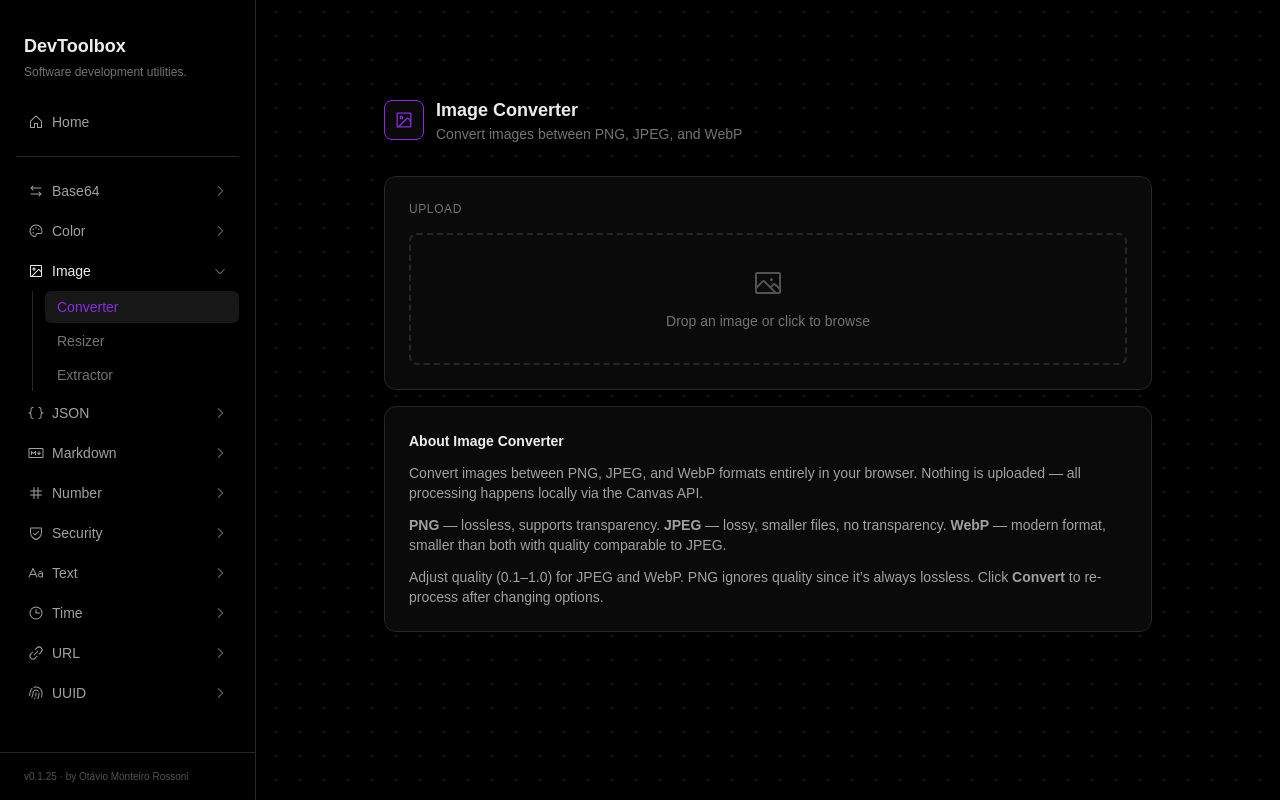
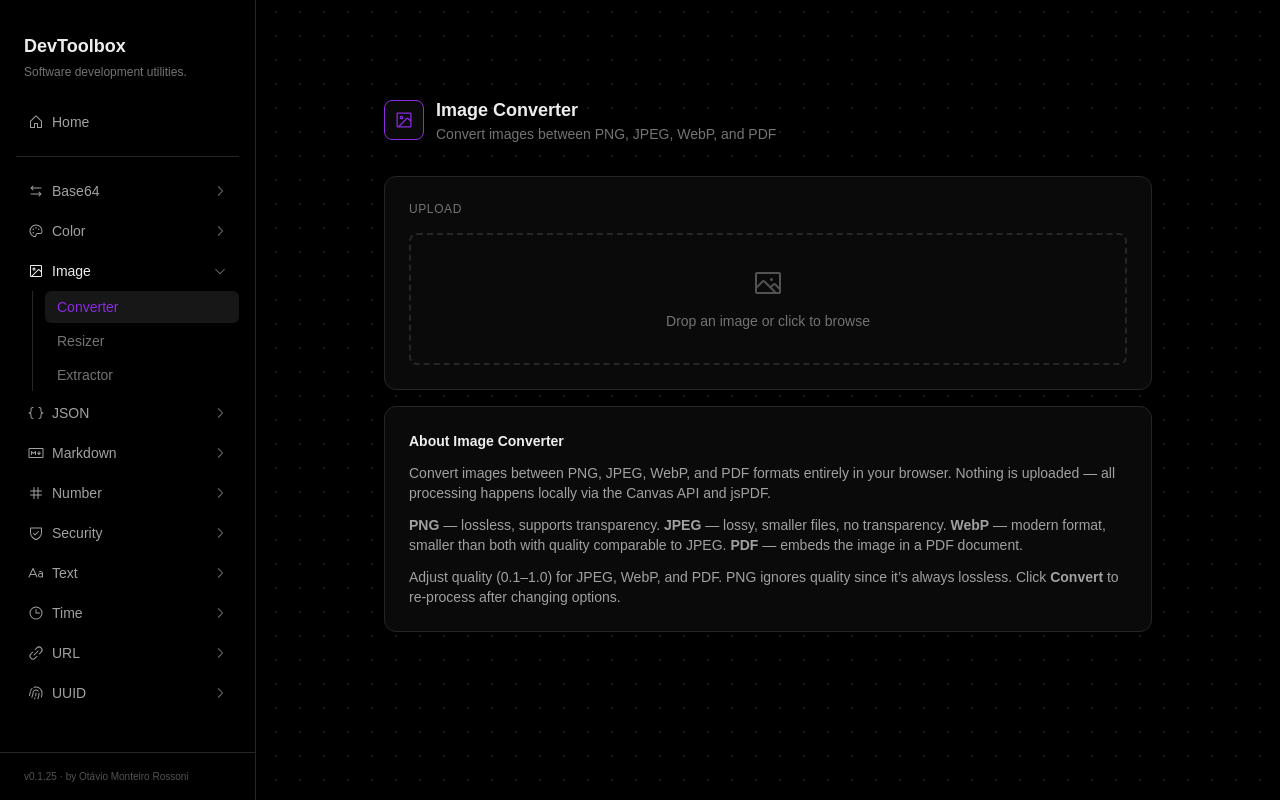
Before and after one commit to Otarossoni/devtoolbox, a Next.js app: page /tools/image/converter in a window 1280 px wide. Built offline with nearby package versions, Linux system fonts and the light colour scheme.

Commit message:
feat: add PDF output support to Image Converter via jsPDF

```diff
--- a/package.json
+++ b/package.json
@@ -11,6 +11,7 @@
   },
   "dependencies": {
     "@phosphor-icons/react": "^2.1.10",
+    "jspdf": "^4.2.1",
     "next": "16.2.9",
     "react": "19.2.4",
     "react-dom": "19.2.4"
--- a/src/app/tools/image/converter/page.tsx
+++ b/src/app/tools/image/converter/page.tsx
@@ -6,13 +6,15 @@ import {
   DownloadSimpleIcon,
   ImageIcon,
 } from "@phosphor-icons/react/dist/ssr";
+import { jsPDF } from "jspdf";
 
-type Format = "png" | "jpeg" | "webp";
+type Format = "png" | "jpeg" | "webp" | "pdf";
 
 const FORMATS: { value: Format; label: string; mime: string }[] = [
   { value: "png", label: "PNG", mime: "image/png" },
   { value: "jpeg", label: "JPEG", mime: "image/jpeg" },
   { value: "webp", label: "WebP", mime: "image/webp" },
+  { value: "pdf", label: "PDF", mime: "application/pdf" },
 ];
 
 function formatSize(bytes: number): string {
@@ -54,6 +56,23 @@ export default function ImageConverterPage() {
         const ctx = canvas.getContext("2d");
         if (!ctx) return;
         ctx.drawImage(img, 0, 0);
+
+        if (format === "pdf") {
+          const pxToMm = (px: number) => px * 0.264583;
+          const pdf = new jsPDF({
+            orientation: img.naturalWidth > img.naturalHeight ? "landscape" : "portrait",
+            unit: "mm",
+            format: [pxToMm(img.naturalWidth), pxToMm(img.naturalHeight)],
+          });
+          const jpegData = canvas.toDataURL("image/jpeg", quality);
+          pdf.addImage(jpegData, "JPEG", 0, 0, pxToMm(img.naturalWidth), pxToMm(img.naturalHeight));
+          const blob = pdf.output("blob");
+          if (blobUrlRef.current) URL.revokeObjectURL(blobUrlRef.current);
+          const url = URL.createObjectURL(blob);
+          blobUrlRef.current = url;
+          setConvertedSrc(url);
+          setConvertedSize(blob.size);
+        } else {
           const mime = FORMATS.find((f) => f.value === format)!.mime;
           const q = format === "png" ? undefined : quality;
           canvas.toBlob(
@@ -68,6 +87,7 @@ export default function ImageConverterPage() {
             mime,
             q,
           );
+        }
       };
       img.src = dataUrl;
     };
@@ -122,7 +142,7 @@ export default function ImageConverterPage() {
           <div>
             <h1 className="text-lg font-semibold">Image Converter</h1>
             <p className="text-sm text-neutral-500">
-              Convert images between PNG, JPEG, and WebP
+              Convert images between PNG, JPEG, WebP, and PDF
             </p>
           </div>
         </div>
@@ -182,7 +202,7 @@ export default function ImageConverterPage() {
                 </button>
               </div>
 
-              <div className="grid grid-cols-3 gap-2 mb-4">
+              <div className="grid grid-cols-4 gap-2 mb-4">
                 {FORMATS.map((f) => (
                   <button
                     key={f.value}
@@ -242,12 +262,20 @@ export default function ImageConverterPage() {
                       {FORMATS.find((f) => f.value === format)!.label} · {formatSize(convertedSize)}
                     </span>
                     <div className="rounded-lg bg-black border border-[#262626] p-2 flex items-center justify-center">
-                      {/* eslint-disable-next-line @next/next/no-img-element */}
+                      {format === "pdf" ? (
+                        <embed
+                          src={convertedSrc}
+                          type="application/pdf"
+                          className="w-full h-60 rounded object-contain"
+                        />
+                      ) : (
+                        // eslint-disable-next-line @next/next/no-img-element
                         <img
                           src={convertedSrc}
                           alt="Converted"
                           className="max-w-full max-h-60 rounded object-contain"
                         />
+                      )}
                     </div>
                   </div>
                 </div>
@@ -270,18 +298,19 @@ export default function ImageConverterPage() {
           <h2 className="text-sm font-semibold mb-3">About Image Converter</h2>
           <div className="space-y-3 text-sm text-neutral-400">
             <p>
-              Convert images between PNG, JPEG, and WebP formats entirely in
+              Convert images between PNG, JPEG, WebP, and PDF formats entirely in
               your browser. Nothing is uploaded — all processing happens
-              locally via the Canvas API.
+              locally via the Canvas API and jsPDF.
             </p>
             <p>
               <strong>PNG</strong> — lossless, supports transparency.{" "}
               <strong>JPEG</strong> — lossy, smaller files, no transparency.{" "}
               <strong>WebP</strong> — modern format, smaller than both with
-              quality comparable to JPEG.
+              quality comparable to JPEG.{" "}
+              <strong>PDF</strong> — embeds the image in a PDF document.
             </p>
             <p>
-              Adjust quality (0.1–1.0) for JPEG and WebP. PNG ignores quality
+              Adjust quality (0.1–1.0) for JPEG, WebP, and PDF. PNG ignores quality
               since it&rsquo;s always lossless. Click <strong>Convert</strong>{" "}
               to re-process after changing options.
             </p>
```
Also changed, not shown: 2 other files (tests, documents, lock files or other folders). Lines whose indentation alone changed are shown as unchanged.
